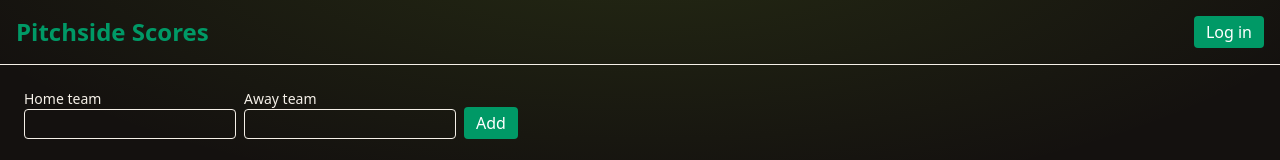
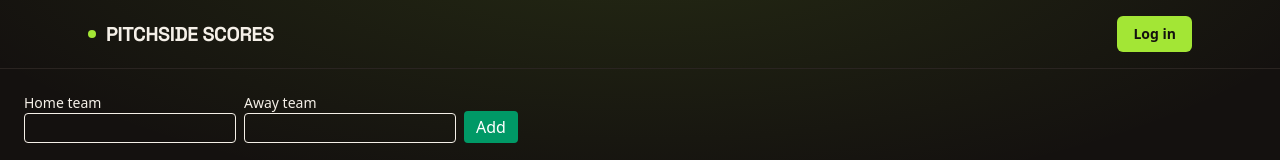
Before and after one commit to ernestdogosson/footy-results, a React (Vite) app in the folder frontend/: page / in a window 1280 px wide. Shown: the top 160 px of the page. Built offline with nearby package versions, Linux system fonts and the light colour scheme; no server answers.

Commit message:
restyle header with display wordmark

```diff
--- a/frontend/src/Header.jsx
+++ b/frontend/src/Header.jsx
@@ -14,24 +14,29 @@ export default function Header() {
   }, []);
 
   return (
-    <header className="flex items-center justify-between border-b p-4">
-      <Link to="/" className="text-2xl font-bold text-emerald-600">
+    <header className="border-b border-line">
+      <div className="mx-auto flex max-w-6xl items-center justify-between px-6 py-4">
+        <Link to="/" className="flex items-center gap-2.5">
+          <span className="h-2 w-2 rounded-full bg-accent" />
+          <span className="font-display text-xl font-bold uppercase tracking-tight">
             Pitchside Scores
+          </span>
         </Link>
-      <div className="flex items-center gap-4">
+        <div className="flex items-center gap-6">
           {user && (
-          <Link to="/profile" className="text-emerald-600 hover:underline">
+            <Link to="/profile" className="text-sm text-ink-muted hover:text-ink">
               Profile
             </Link>
           )}
-        {/* plain anchor — /login and /logout are Auth0 redirects handled by the backend */}
+          {/* plain anchor, /login and /logout are Auth0 redirects handled by the backend */}
           <a
             href={user ? '/logout' : '/login'}
-          className="bg-emerald-600 text-white rounded px-3 py-1 hover:bg-emerald-700"
+            className="rounded-md bg-accent px-4 py-2 text-sm font-semibold text-canvas hover:brightness-110"
           >
             {user ? 'Log out' : 'Log in'}
           </a>
         </div>
+      </div>
     </header>
   );
 }
```
Lines whose indentation alone changed are shown as unchanged.
